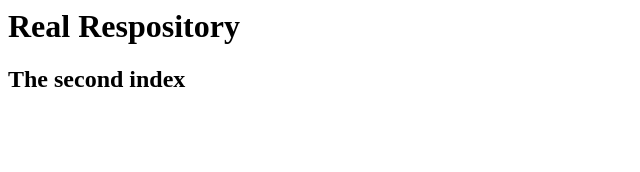
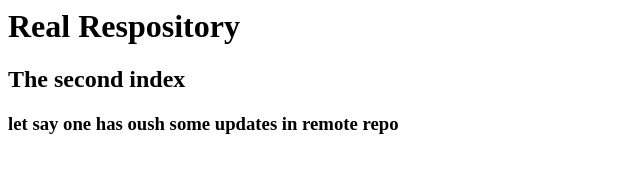
Before and after one commit to tutless/realrepo, a plain HTML site: page second_index.html in a window 1280 px wide. Shown: the whole page, without its empty margins (0-640 px from the left). Drawn offline with Linux system fonts and the light colour scheme.

Commit message:
Update second_index.html
someone has been edited the file in remote repo

```diff
--- a/second_index.html
+++ b/second_index.html
@@ -2,6 +2,7 @@
     <body>
         <h1>Real Respository</h1>
         <h2>The second index</h2>
+	<h3>let say one has oush some updates in remote repo<h3>
 
     </body>
 </html>
```
